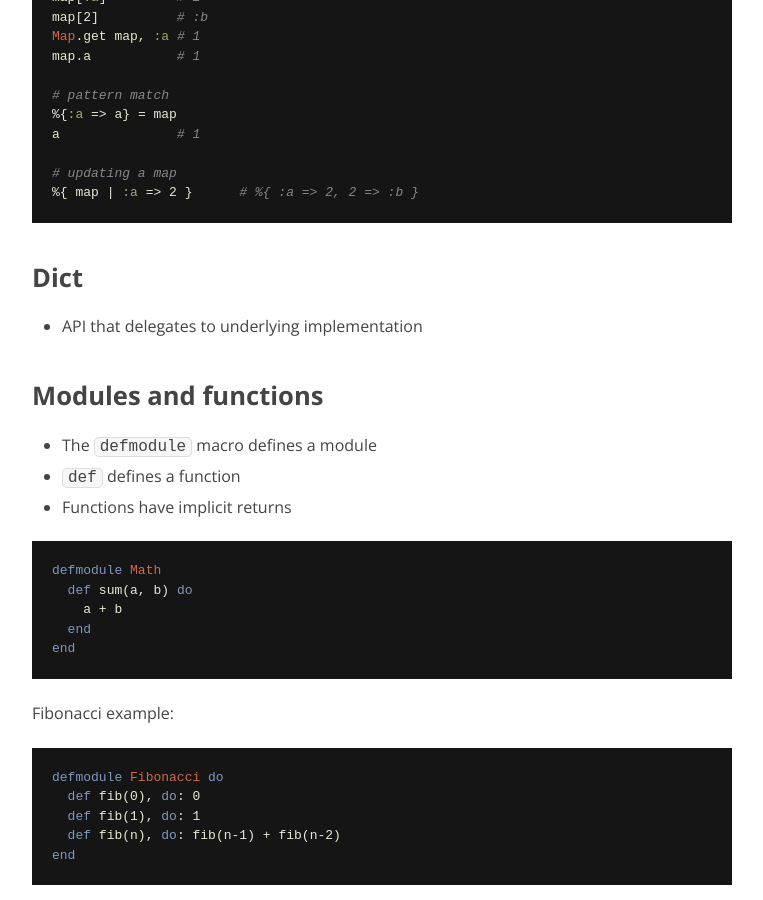
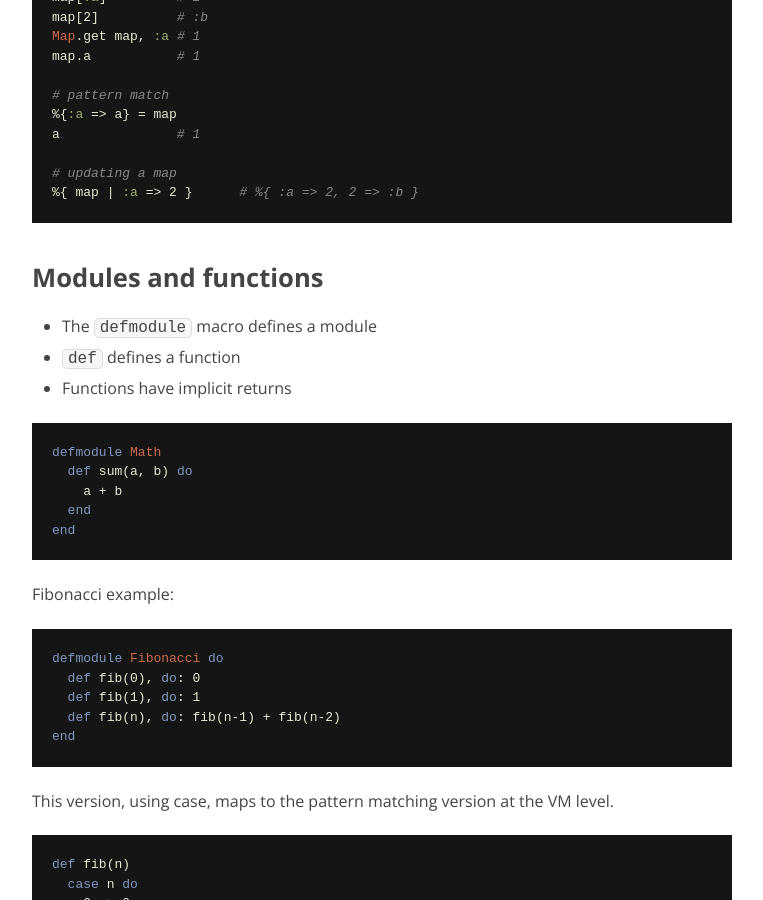
Before and after one commit to nithinbekal/nithinbekal.github.io, a Jekyll site: the page built from notes/elixir.md, in a window 1280 px wide and 900 px high, scrolled down 4605 px. Shown: the whole window, without its empty margins (258-1021 px from the left). Built offline with Jekyll 4.4.1, drawn with Linux system fonts in a browser that asks for light colours.

Commit message:
Elixir - Dict is deprecated

```diff
--- a/notes/elixir.md
+++ b/notes/elixir.md
@@ -231,10 +231,6 @@ a               # 1
 %{ map | :a => 2 }      # %{ :a => 2, 2 => :b }
 {% endhighlight %}
 
-# Dict
-
-* API that delegates to underlying implementation
-
 # Modules and functions
 
 * The `defmodule` macro defines a module
```
